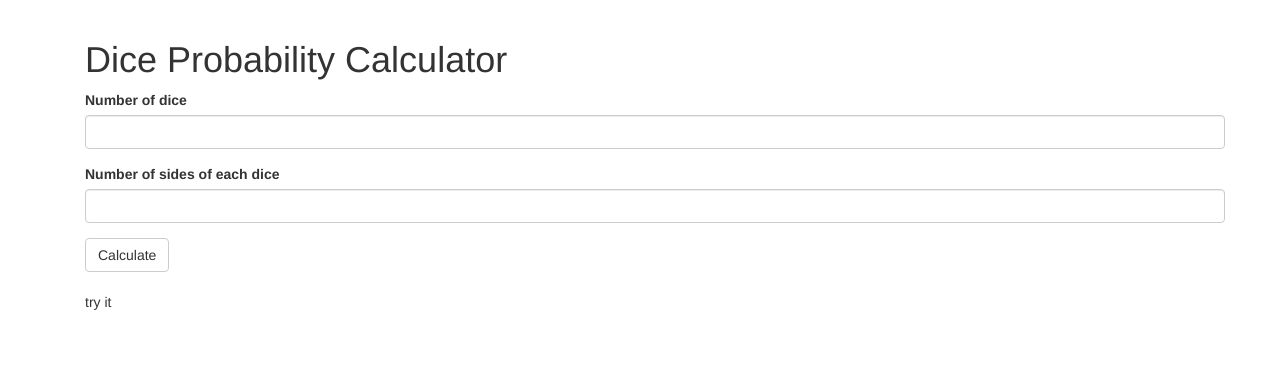
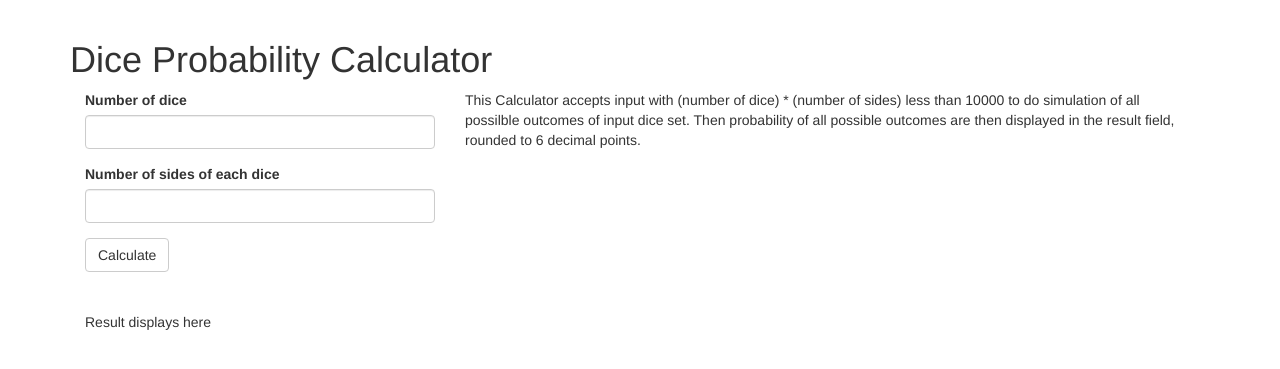
Before and after one commit to 0903lokchan/toolbox, a Flask app: page /dice_cal in a window 1280 px wide. Shown: the part 52-421 px from the top of the page. Run offline with Flask 2, Linux system fonts and the light colour scheme; some libraries are stand-ins or nearby versions.

Commit message:
Layout Update

```diff
--- a/app/templates/dice_cal/main.html
+++ b/app/templates/dice_cal/main.html
@@ -31,12 +31,25 @@
 {% endblock scripts %}
 
 {% block app_content %}
-    <div class="container">
-        <h1>Dice Probability Calculator</h1>
-        {% if form %}
-        {{ wtf.quick_form(form) }}
-        <br>
-        {% endif %}
-        <span class="border"><p id="result">try it</p></span>
+    <div class="container-fluid">
+        <div class="row">
+            <h1>Dice Probability Calculator</h1>
+        </div>
+        <div class="row">
+            <div class="col-sm-4">
+                {% if form %}
+                {{ wtf.quick_form(form) }}
+                {% endif %}
+                <br><br>
+                <span class="border"><p id="result">Result displays here</p></span>
+            </div>
+            <div class="col-sm-8">
+                <p>
+                    This Calculator accepts input with (number of dice) * (number of sides) less than
+                    10000 to do simulation of all possilble outcomes of input dice set. Then probability
+                    of all possible outcomes are then displayed in the result field, rounded to 6 decimal points.
+                </p>
+            </div>
+        </div>
     </div>
 {% endblock app_content %}
```
Also changed, not shown: app/templates/index.html (+17 -1 lines).
